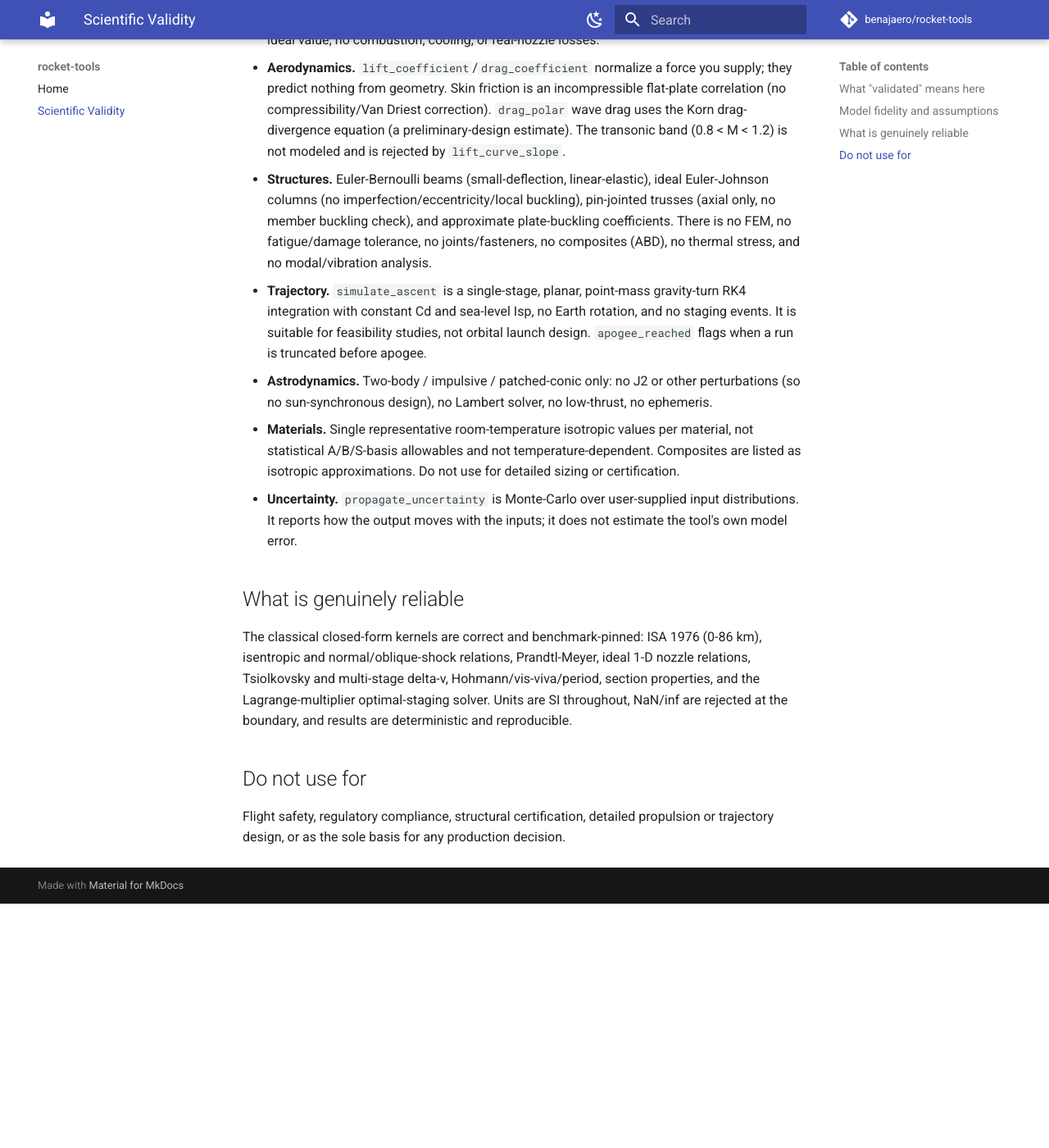
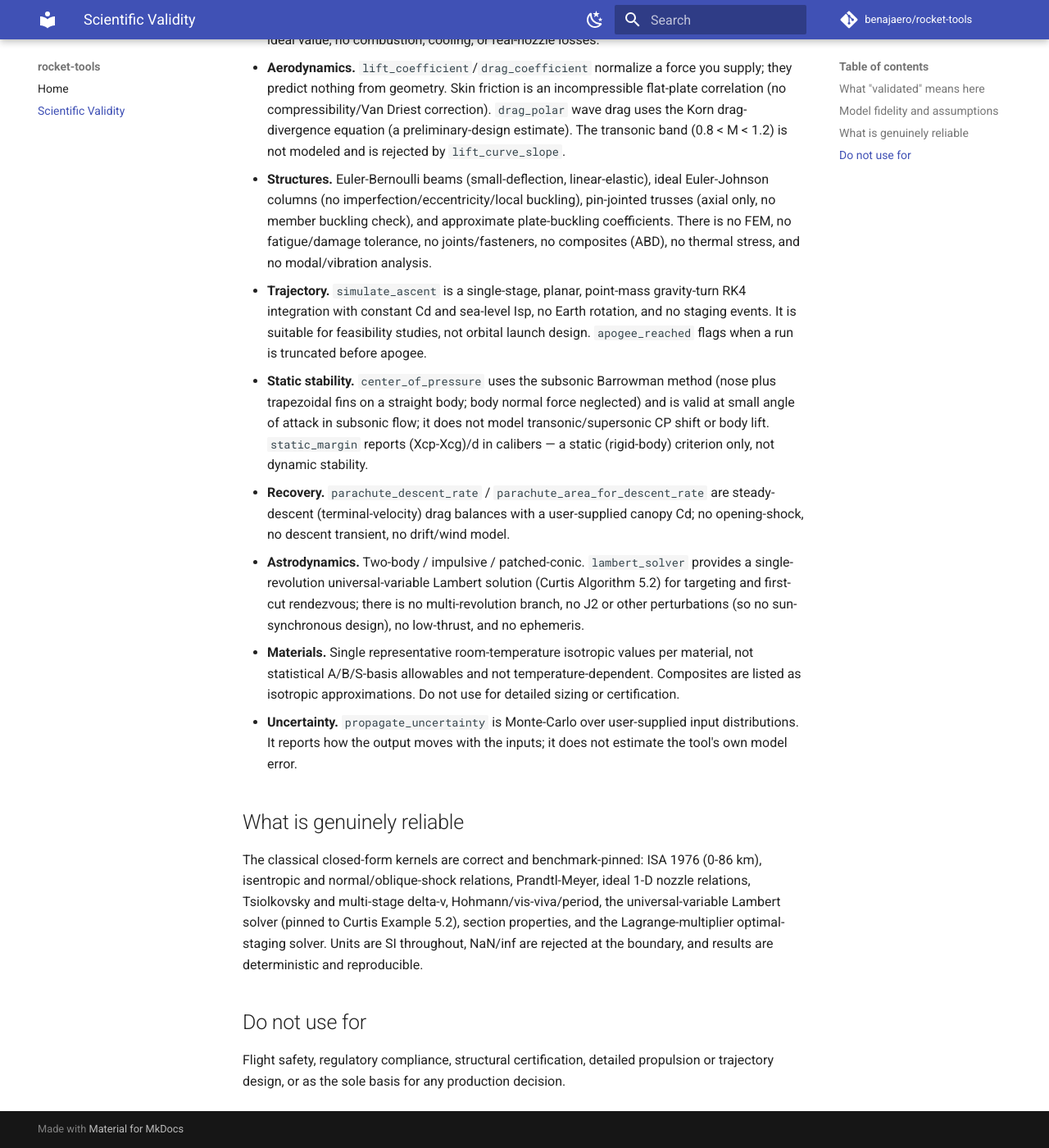
Before and after one commit to benajaero/rocket-tools, an MkDocs documentation site: the page built from docs/scientific-validity.md, in a window 1280 px wide and 1400 px high, scrolled down 871 px. Shown: the whole window at 82% size. Built offline with MkDocs 1.6.1 and Material for MkDocs 9.7.7, drawn with Linux system fonts in a browser that asks for light colours; comment, search, counter and statistics services are not loaded; before the commit the page ends 1973 px from its top, so only the background shows below that.

Commit message:
docs: sync scientific-validity, README, and inventory floor to 73 tools
The Batch 5 tools closed three gaps the docs still listed as missing. Updates
scientific-validity.md (stability, recovery, and Lambert now described honestly with
their assumptions; stale 'no stability/no Lambert' lines removed), README (73 tools,
680 tests, new Static Stability section, recovery + lambert_solver rows), and bumps the
packaging inventory floor 68 -> 73 so the surface can't silently shrink.

```diff
--- a/docs/scientific-validity.md
+++ b/docs/scientific-validity.md
@@ -42,8 +42,18 @@ as "correct evaluations of a stated model," not as "measured or flight-correlate
   integration with constant Cd and sea-level Isp, no Earth rotation, and no staging events.
   It is suitable for feasibility studies, not orbital launch design. `apogee_reached` flags
   when a run is truncated before apogee.
-- **Astrodynamics.** Two-body / impulsive / patched-conic only: no J2 or other perturbations
-  (so no sun-synchronous design), no Lambert solver, no low-thrust, no ephemeris.
+- **Static stability.** `center_of_pressure` uses the subsonic Barrowman method (nose plus
+  trapezoidal fins on a straight body; body normal force neglected) and is valid at small angle
+  of attack in subsonic flow; it does not model transonic/supersonic CP shift or body lift.
+  `static_margin` reports (Xcp-Xcg)/d in calibers — a static (rigid-body) criterion only, not
+  dynamic stability.
+- **Recovery.** `parachute_descent_rate` / `parachute_area_for_descent_rate` are steady-descent
+  (terminal-velocity) drag balances with a user-supplied canopy Cd; no opening-shock, no
+  descent transient, no drift/wind model.
+- **Astrodynamics.** Two-body / impulsive / patched-conic. `lambert_solver` provides a
+  single-revolution universal-variable Lambert solution (Curtis Algorithm 5.2) for targeting and
+  first-cut rendezvous; there is no multi-revolution branch, no J2 or other perturbations (so no
+  sun-synchronous design), no low-thrust, and no ephemeris.
 - **Materials.** Single representative room-temperature isotropic values per material, not
   statistical A/B/S-basis allowables and not temperature-dependent. Composites are listed as
   isotropic approximations. Do not use for detailed sizing or certification.
@@ -55,9 +65,10 @@ as "correct evaluations of a stated model," not as "measured or flight-correlate
 
 The classical closed-form kernels are correct and benchmark-pinned: ISA 1976 (0-86 km),
 isentropic and normal/oblique-shock relations, Prandtl-Meyer, ideal 1-D nozzle relations,
-Tsiolkovsky and multi-stage delta-v, Hohmann/vis-viva/period, section properties, and the
-Lagrange-multiplier optimal-staging solver. Units are SI throughout, NaN/inf are rejected at
-the boundary, and results are deterministic and reproducible.
+Tsiolkovsky and multi-stage delta-v, Hohmann/vis-viva/period, the universal-variable Lambert
+solver (pinned to Curtis Example 5.2), section properties, and the Lagrange-multiplier
+optimal-staging solver. Units are SI throughout, NaN/inf are rejected at the boundary, and
+results are deterministic and reproducible.
 
 ## Do not use for
 
```
Also changed, not shown: README.md (+12 -3 lines), 1 other file.
